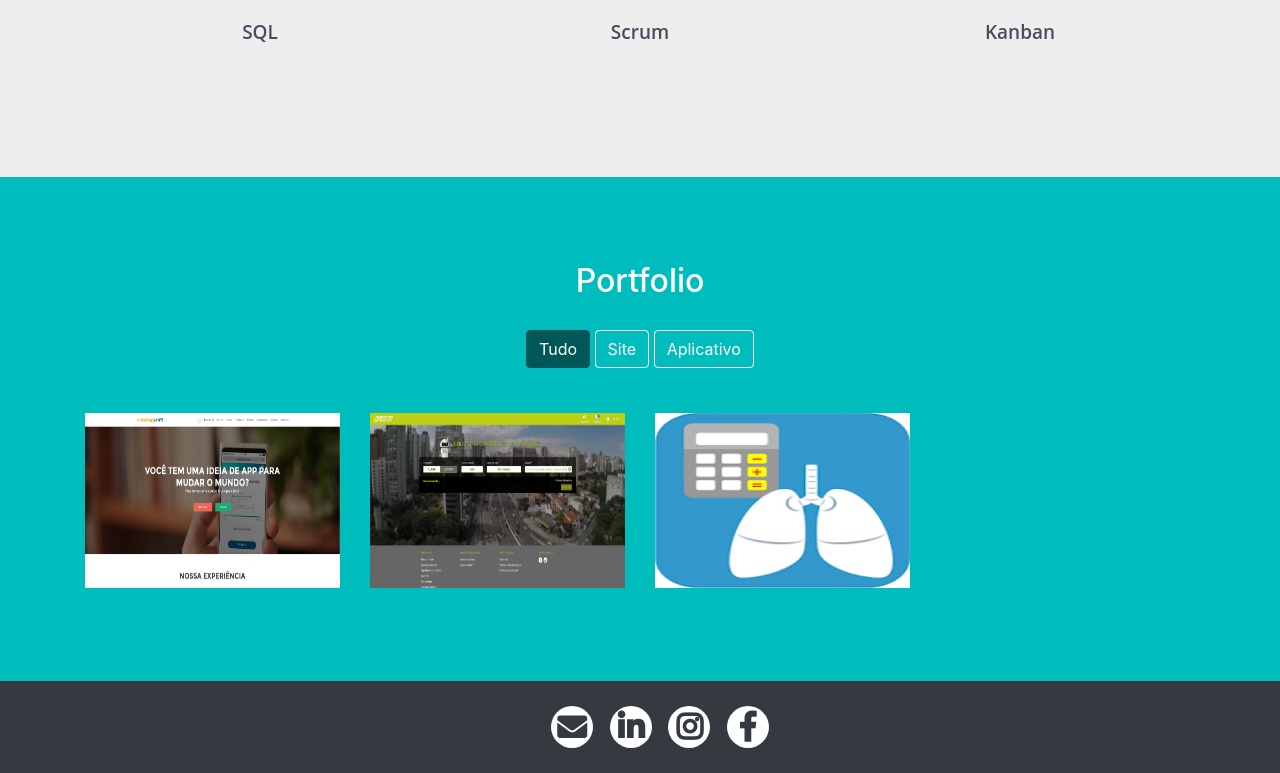
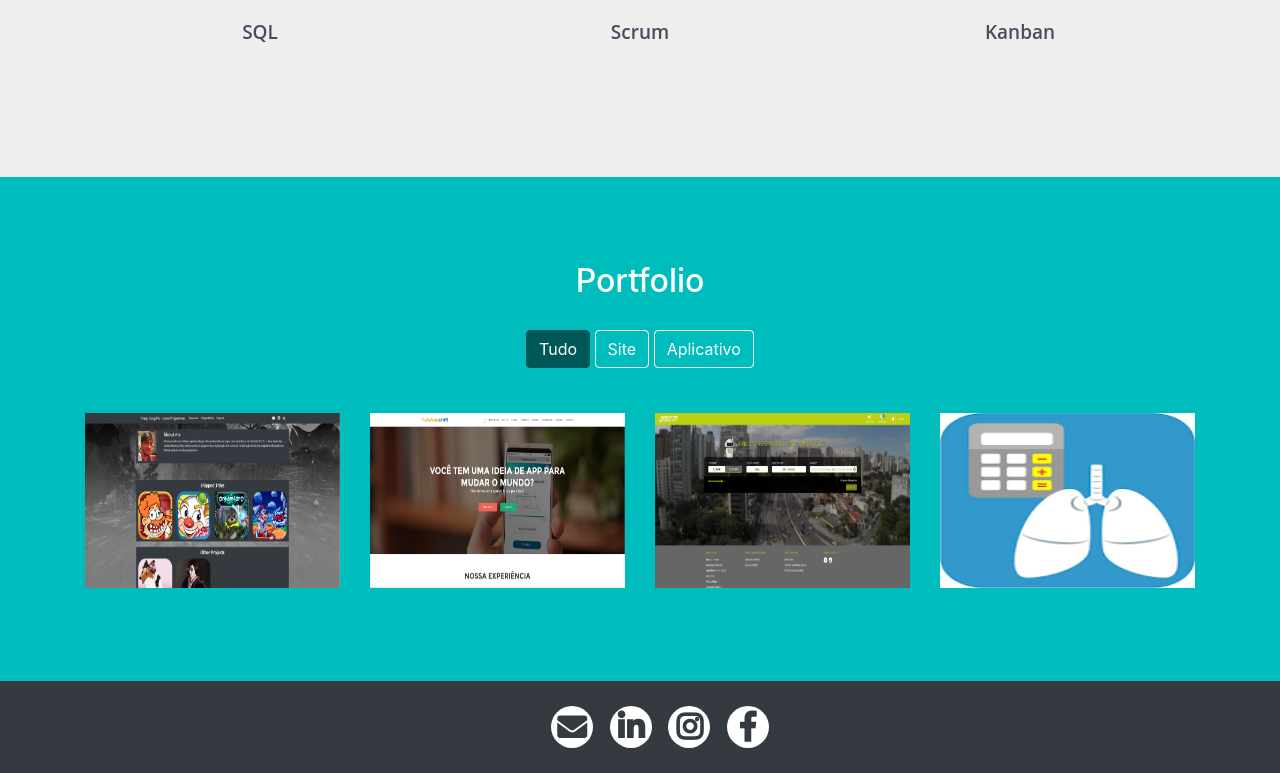
Before and after one commit to BiancaArantes28/BiancaArantes28.github.io, a plain HTML site: page index.html in a window 1280 px wide. Shown: the part 4367-5140 px from the top of the page. Drawn offline with nearby package versions, Linux system fonts and the light colour scheme.

Commit message:
Atualizando portfólio

```diff
--- a/index.html
+++ b/index.html
@@ -280,6 +280,9 @@
             </div>
             <div class="row">
                 <div class="col-xs-12 col-sm-12 col-md-3 col-lg-3 portfolioArea check-type-area" data-tecnology="site">
+                    <a href="https://burningbluefox.github.io/" target="_blank" title="Site Thiago Gorgulho - Gamer Programmer" alt="Site Fábrica de APPs Uninove"><img src="img/site-thiago.PNG" class="img-portifolio"></a>
+                </div>
+                <div class="col-xs-12 col-sm-12 col-md-3 col-lg-3 portfolioArea check-type-area" data-tecnology="site">
                     <a href="http://fabricaappu9.com.br/" target="_blank" title="Site Fábrica de APPs Uninove" alt="Site Fábrica de APPs Uninove"><img src="img/site-fabrica-uninove.png" class="img-portifolio"></a>
                 </div>
                 <div class="col-xs-12 col-sm-12 col-md-3 col-lg-3 portfolioArea check-type-area" data-tecnology="site">
```
Also changed, not shown: img/site-thiago.PNG (added).
